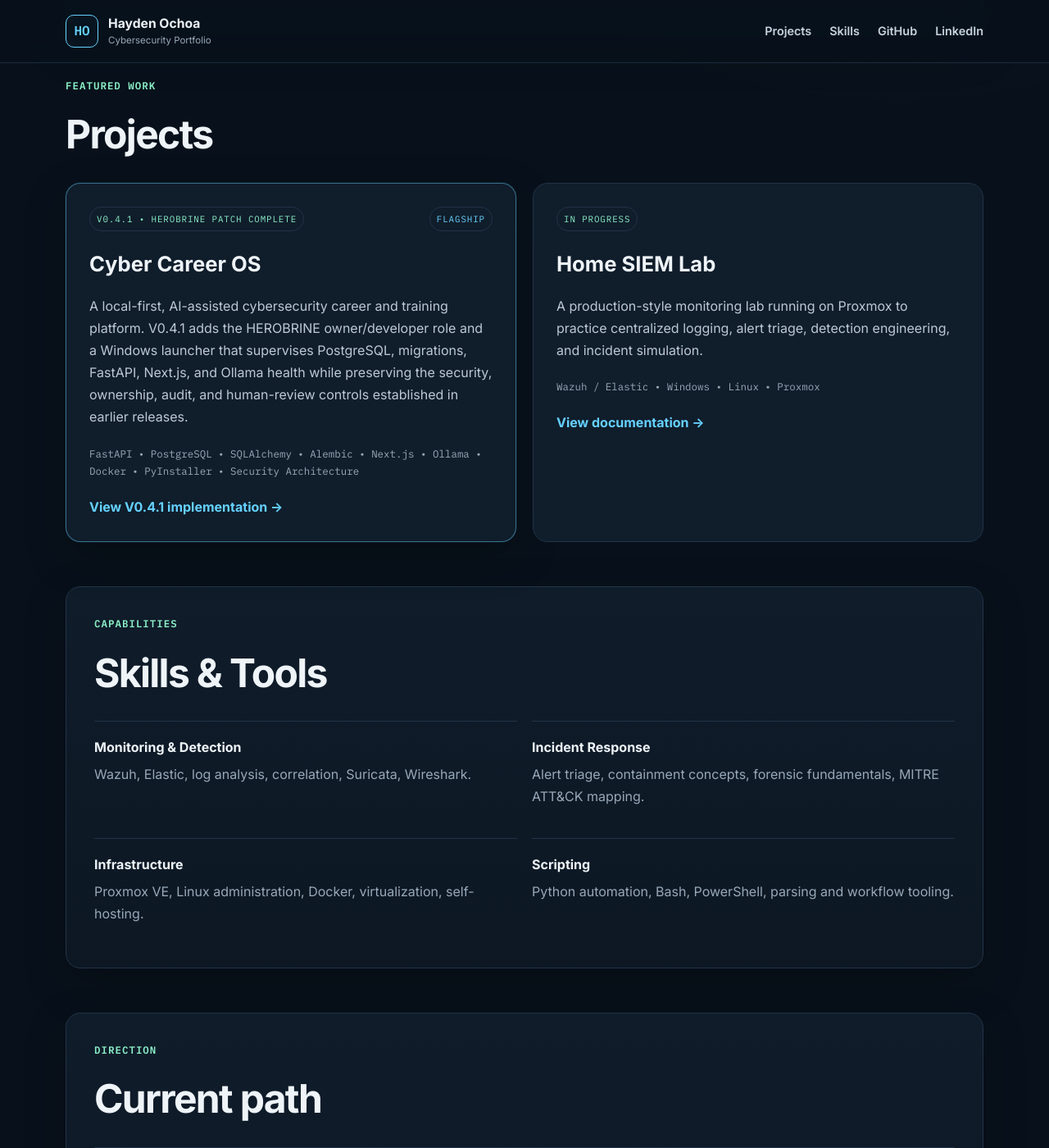
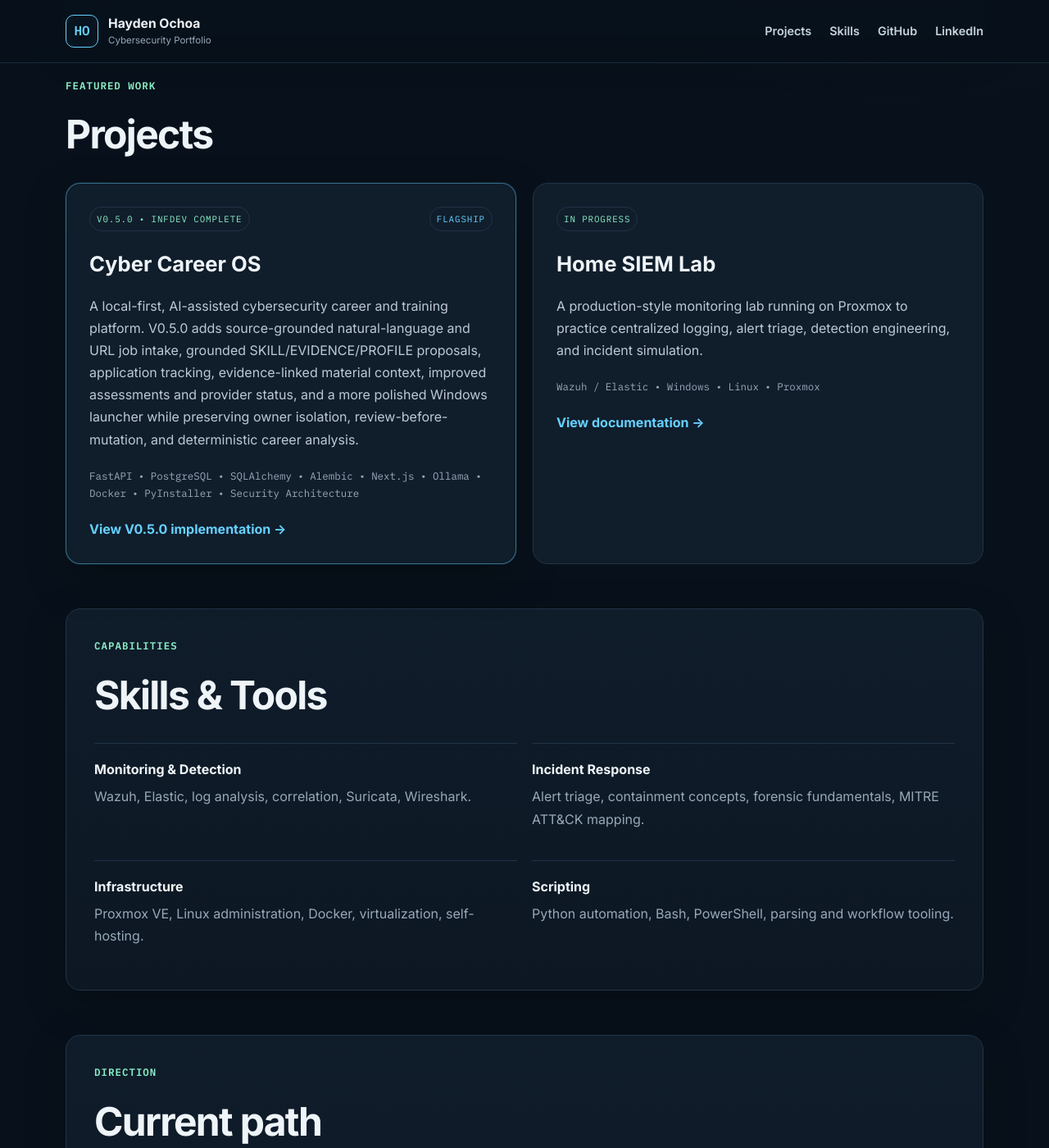
Before and after one commit to corruptcosmo/novasecure.github.io, a Jekyll site: the page built from index.md, in a window 1280 px wide and 1400 px high, scrolled down 1015 px. Shown: the whole window at 82% size. Built offline with Jekyll 4.4.1, drawn with Linux system fonts in a browser that asks for light colours; some of the changed text lies outside the part shown.

Commit message:
Mark Cyber Career OS V0.5 complete and set Alpha V0.6 focus

```diff
--- a/index.md
+++ b/index.md
@@ -27,13 +27,13 @@
   <div class="project-grid">
     <article class="project-card flagship">
       <div class="project-meta">
-        <span class="status">V0.4.1 • HEROBRINE PATCH COMPLETE</span>
+        <span class="status">V0.5.0 • INFDEV COMPLETE</span>
         <span class="tag">FLAGSHIP</span>
       </div>
       <h3>Cyber Career OS</h3>
-      <p>A local-first, AI-assisted cybersecurity career and training platform. V0.4.1 adds the HEROBRINE owner/developer role and a Windows launcher that supervises PostgreSQL, migrations, FastAPI, Next.js, and Ollama health while preserving the security, ownership, audit, and human-review controls established in earlier releases.</p>
+      <p>A local-first, AI-assisted cybersecurity career and training platform. V0.5.0 adds source-grounded natural-language and URL job intake, grounded SKILL/EVIDENCE/PROFILE proposals, application tracking, evidence-linked material context, improved assessments and provider status, and a more polished Windows launcher while preserving owner isolation, review-before-mutation, and deterministic career analysis.</p>
       <div class="stack-list">FastAPI • PostgreSQL • SQLAlchemy • Alembic • Next.js • Ollama • Docker • PyInstaller • Security Architecture</div>
-      <a class="text-link" href="{{ '/projects/cyber-career-os/' | relative_url }}">View V0.4.1 implementation →</a>
+      <a class="text-link" href="{{ '/projects/cyber-career-os/' | relative_url }}">View V0.5.0 implementation →</a>
     </article>
 
     <article class="project-card">
@@ -63,8 +63,8 @@
   <div class="section-kicker">DIRECTION</div>
   <h2>Current path</h2>
   <div class="timeline">
-    <div><strong>Now</strong><span>Build Cyber Career OS Infdev V0.5: smarter job intake, more natural AI-assisted proposals, career automation, and a cleaner launcher/developer experience.</span></div>
-    <div><strong>Next</strong><span>Use the platform to improve job discovery and application workflows while pursuing an entry-level SOC, security analyst, NOC, or infrastructure role.</span></div>
+    <div><strong>Now</strong><span>Build Cyber Career OS Alpha V0.6: controlled Proxmox lab discovery/provisioning, templates, mentor-guided training, quotas, approvals, and safe teardown.</span></div>
+    <div><strong>Next</strong><span>Layer in optional product improvements such as tray behavior and a real job-discovery adapter while using the platform for active cybersecurity job-search and training workflows.</span></div>
     <div><strong>Long term</strong><span>Grow into incident response, detection engineering, and defensive security engineering.</span></div>
   </div>
 </section>
```
